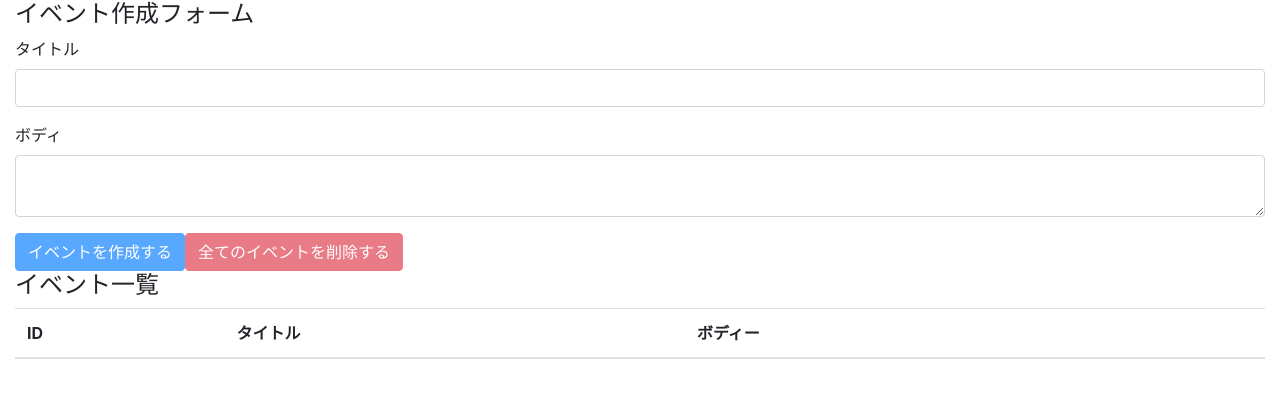
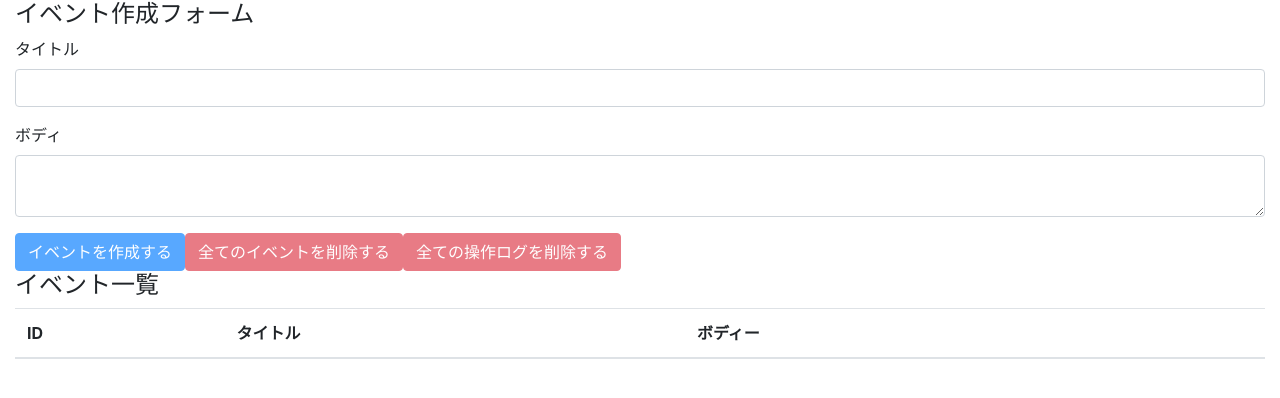
Before and after one commit to y4shiro/udemy-react-hooks-101, a React (Create React App) app: page / in a window 1280 px wide. Shown: the top 398 px of the page. Built offline with nearby package versions, Linux system fonts and the light colour scheme.

Commit message:
delete all operation logs

```diff
--- a/src/components/EventForm.js
+++ b/src/components/EventForm.js
@@ -48,9 +48,18 @@ const EventForm = () => {
     }
   };
 
+  const deleteAllOperationLogs = e => {
+    e.preventDefault();
+    const result = window.confirm('全ての操作ログを削除してもよろしいですか？');
+    if (result) {
+      dispatch({ type: DELETE_ALL_OPERATION_LOGS });
+    }
+  };
+
   // ボタンの非活性管理
   const unCreatable = title === '' || body === '';
-  const unAllDeletable = state.events.length === 0;
+  const unAllEventsDeletable = state.events.length === 0;
+  const unAllOperationLogsDeletable = state.operationLogs.length === 0;
 
   return(
     <>
@@ -77,7 +86,12 @@ const EventForm = () => {
           />
         </div>
         <button className="btn btn-primary" onClick={addEvent} disabled={unCreatable}>イベントを作成する</button>
-        <button className="btn btn-danger" onClick={deleteAllEvents} disabled={unAllDeletable}>全てのイベントを削除する</button>
+        <button className="btn btn-danger" onClick={deleteAllEvents} disabled={unAllEventsDeletable}>全てのイベントを削除する</button>
+        <button
+          className="btn btn-danger"
+          onClick={deleteAllOperationLogs}
+          disabled={unAllOperationLogsDeletable}
+        >全ての操作ログを削除する</button>
       </form>
     </>
   );
```
